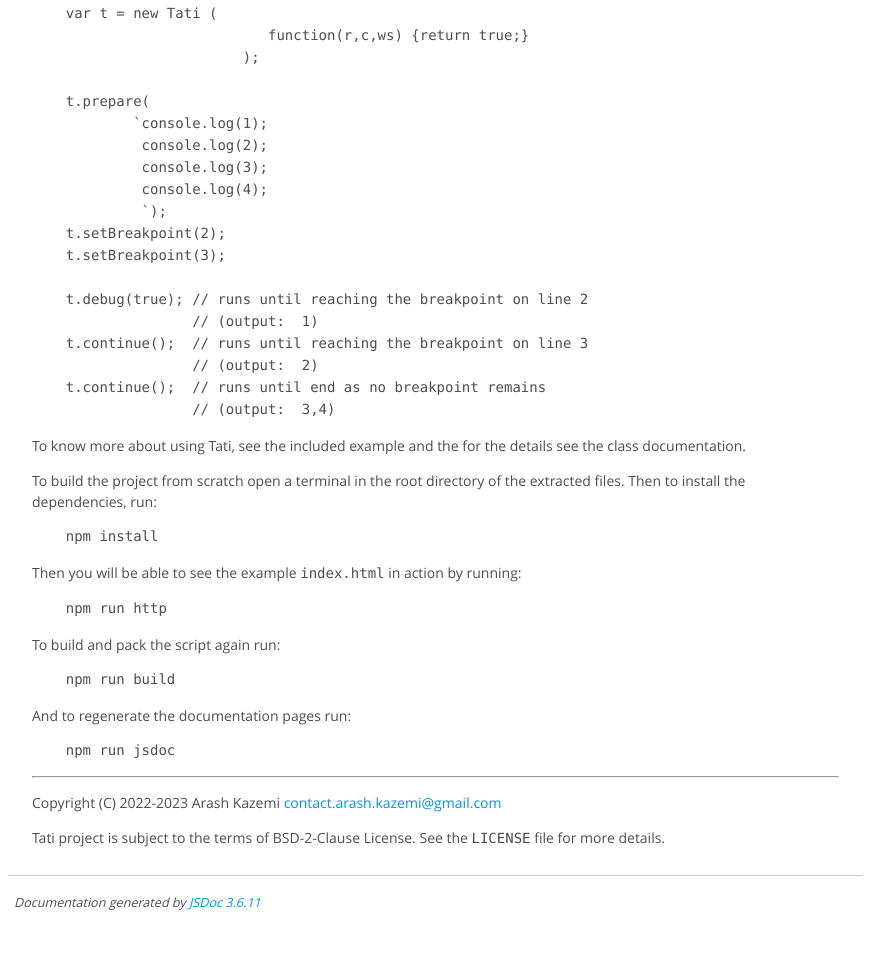
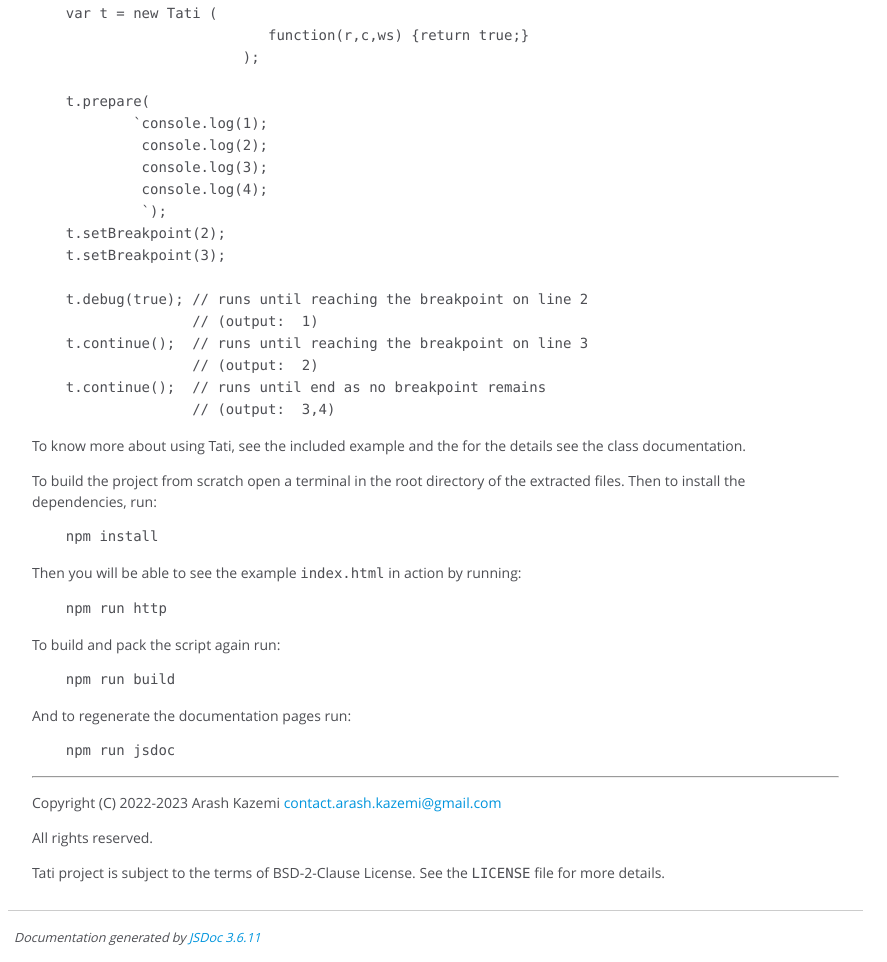
Before and after one commit to arashkazemi/tati, a website built with webpack: page docs/index.html in a window 1280 px wide. Shown: the part 977-1939 px from the top of the page, without its empty margins (0-887 px from the left). Before the commit the page ends 1904 px from the top, so only its background shows below. Built offline with nearby package versions, Linux system fonts and the light colour scheme.

Commit message:
Added a small statement to the readme.

```diff
--- a/docs/index.html
+++ b/docs/index.html
@@ -122,6 +122,7 @@ running:</p>
 </code></pre>
 <hr>
 <p>Copyright (C) 2022-2023 Arash Kazemi <a href="mailto:contact.arash.kazemi@gmail.com">contact.arash.kazemi@gmail.com</a></p>
+<p>All rights reserved.</p>
 <p>Tati project is subject to the terms of BSD-2-Clause License. See the <code>LICENSE</code> file for more details.</p></article>
     </section>
 
```
Also changed, not shown: README.md, 1 other file.
